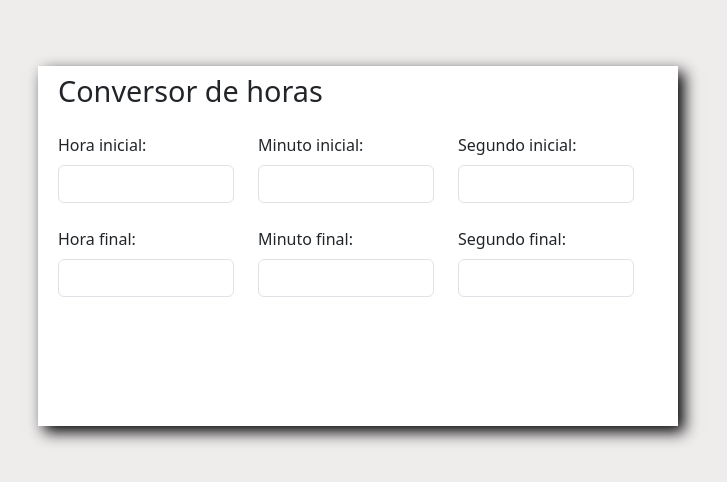
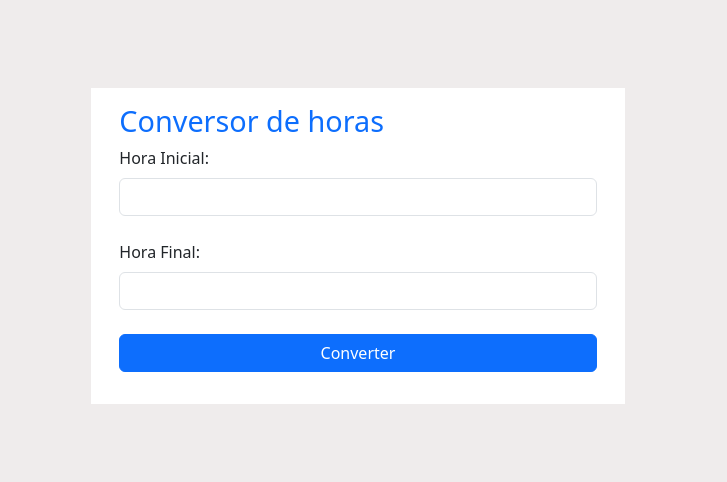
Before and after one commit to Hugodelelis/ConversorHoras, a plain HTML site: page index.html in a window 1280 px wide. Shown: the part 154-636 px from the top of the page, without its empty margins (282-1009 px from the left). Drawn offline with nearby package versions, Linux system fonts and the light colour scheme.

Commit message:
new design

```diff
--- a/css/style.css
+++ b/css/style.css
@@ -5,11 +5,17 @@ body {
     align-items: center;
     background-color: rgb(239, 236, 236)  !important;
 }
-.form-container {
+
+.container {
     background-color: white;
-    min-height: 45vh;
-    box-shadow: 0.4em 0.4em 0.9em black;
 }
-.form-container h1 {
+
+.container form h1 {
     font-size: 1.8em;
+    color: #0d6efd;
 }
+
+.container form .result {
+    font-size: 1.6em;
+    color: #0d6efd;
+}
--- a/index.html
+++ b/index.html
@@ -9,34 +9,19 @@
     <title>Conversor</title>
 </head>
 <body>
-    <div class="container form-container col-lg-6 col-11">
-        <form action="#" class="form col-12 row p-2">
-            <h1 class="mb-4">Conversor de horas</h1>
-            <div class="col-4">
-                <label for="" class="form-label">Hora inicial:</label>
-                <input type="text" class="form-control">
-            </div>
-            <div class="col-4">
-                <label for="" class="form-label">Minuto inicial:</label>
-                <input type="text" class="form-control">
-            </div>
-            <div class="col-4">
-                <label for="" class="form-label">Segundo inicial:</label>
-                <input type="text" class="form-control">
-            </div>
+    <div class="container col-11 col-md-7 col-lg-5 p-3">
+        <form action="/" class="container">
+            <h1>Conversor de horas</h1>
 
-            <div class="col-4 mt-4">
-                <label for="" class="form-label">Hora final:</label>
-                <input type="text" class="form-control">
-            </div>
-            <div class="col-4 mt-4">
-                <label for="" class="form-label">Minuto final:</label>
-                <input type="text" class="form-control">
-            </div>
-            <div class="col-4 mt-4">
-                <label for="" class="form-label">Segundo final:</label>
-                <input type="text" class="form-control">
-            </div>
+            <label for="initHour" class="form-label">Hora Inicial:</label>
+            <input type="text" class="form-control" id="initHour">
+
+            <label for="lastHour" class="form-label pt-4">Hora Final:</label>
+            <input type="text" class="form-control">
+
+            <button class="btn btn-primary mt-4 col-12">Converter</button>
+
+            <div class="result mt-3"></div>
         </form>
     </div>
 </body>
```
